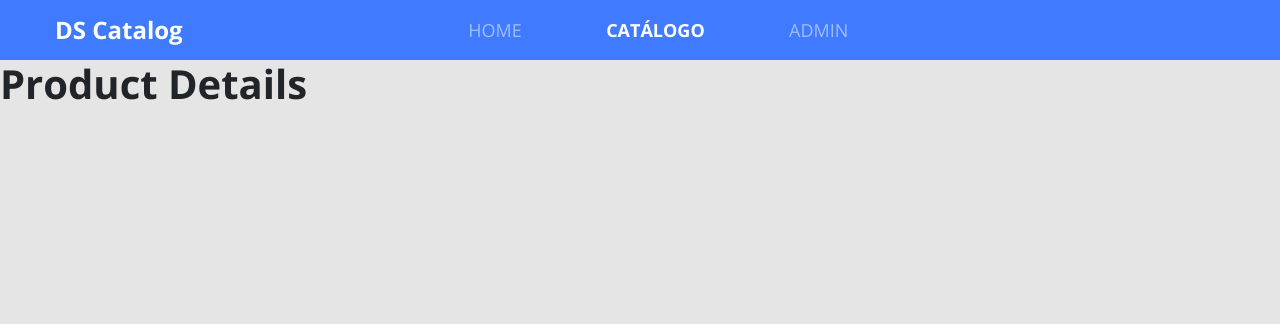
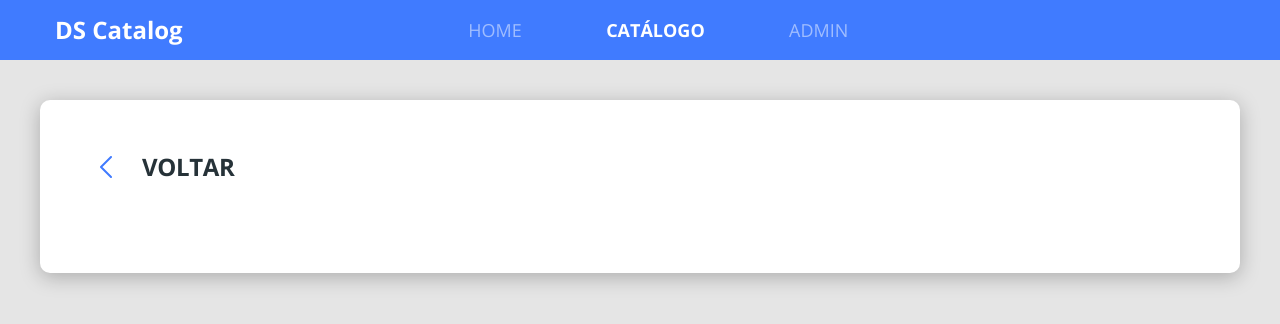
Before and after one commit to DiegoWanBorges/DsCatalog, a React (Create React App) app in the folder front-web/: page /products/1 in a window 1280 px wide. Shown: the top 324 px of the page. Built offline with nearby package versions, Linux system fonts and the light colour scheme.

Commit message:
Product Details - Part 2

```diff
--- a/front-web/src/core/components/ButtonIcon/styles.scss
+++ b/front-web/src/core/components/ButtonIcon/styles.scss
@@ -11,4 +11,5 @@
     display: flex;
     align-items: center;
     justify-content: center;
+    color: #FFF;
 }
--- a/front-web/src/pages/Catalog/components/ProductDetails/index.tsx
+++ b/front-web/src/pages/Catalog/components/ProductDetails/index.tsx
@@ -1,8 +1,8 @@
 import React from 'react'
-import { useParams } from 'react-router-dom'
+import { Link, useParams } from 'react-router-dom'
 import './styles.scss'
-
-type ParamsType ={
+import { ReactComponent as ArrowIcon } from '../../../../core/assets/images/arrow.svg'
+type ParamsType = {
     productId: string;
 }
 
@@ -15,7 +15,13 @@
 
     return (
         <div className="product-details-container">
-            <h1>Product Details</h1>
+            <div className="card-base border-radius-20 product-details">
+                <Link to="/products" className="product-details-goback">
+                    <ArrowIcon className="icon-goback" />
+                    <h1 className="text-goback">VOLTAR</h1>
+                </Link>
+            </div>
+
 
         </div>
     )
--- a/front-web/src/pages/Catalog/components/ProductDetails/styles.scss
+++ b/front-web/src/pages/Catalog/components/ProductDetails/styles.scss
@@ -0,0 +1,25 @@
+.product-details-container{
+    margin-top: 40px;
+    padding-left: 40px;
+    padding-right: 40px;
+
+}
+
+.product-details{
+    padding: 50px 60px 90px 60px;
+}
+.icon-goback{
+    color: #407BFF;
+    transform: rotate(-180deg);
+    margin-right: 30px;
+}
+.product-details-goback{
+    display: flex;
+    align-items: center;
+}
+.text-goback{
+    font-size: 24px;
+    line-height: 33px;
+    letter-spacing: -0.015em;
+    color: #263238;
+}
```
Also changed, not shown: front-web/src/core/assets/images/arrow.svg, 1 other file (tests, documents, lock files or other folders).
